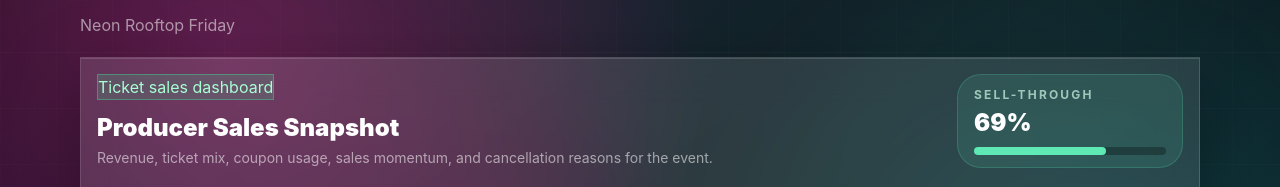
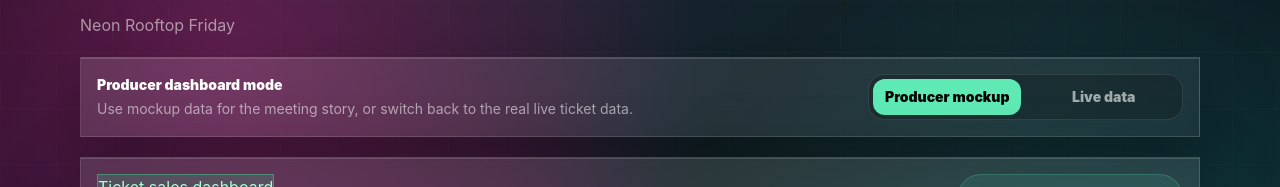
Before and after one commit to erezhanael/event-wallet-poc, a Next.js app: page /organizer/events/1/tickets in a window 1280 px wide. Shown: the part 172-359 px from the top of the page. Built offline with nearby package versions, Linux system fonts and the light colour scheme; no server answers.

Commit message:
Show ticket data toggle for Neon events

```diff
--- a/src/app/organizer/events/[eventId]/tickets/page.tsx
+++ b/src/app/organizer/events/[eventId]/tickets/page.tsx
@@ -5,7 +5,9 @@ import { TicketSalesDashboard } from "@/components/ticket-sales-dashboard";
 import { TicketTypeManager } from "@/components/ticket-type-manager";
 import { getEvent, getTicketPromotions, getTicketSalesDashboard, getTicketTypes } from "@/lib/data";
 
-const neonRooftopEventId = "11111111-1111-4111-8111-111111111111";
+function isNeonRooftopEvent(event: { event_code?: string | null; name?: string | null }) {
+  return event.event_code === "NEON-2026" || (event.name ?? "").toLowerCase().includes("neon rooftop");
+}
 
 export default async function TicketsPage({
   params,
@@ -16,16 +18,17 @@ export default async function TicketsPage({
 }) {
   const { eventId } = await params;
   const { ticketData } = await searchParams;
-  const showProducerToggle = eventId === neonRooftopEventId;
+  const event = await getEvent(eventId);
+
+  if (!event) return <AppShell><p>Event not found.</p></AppShell>;
+
+  const showProducerToggle = isNeonRooftopEvent(event);
   const ticketDataMode = showProducerToggle && ticketData !== "live" ? "mockup" : "live";
-  const [event, ticketTypes, promotions, ticketSalesDashboard] = await Promise.all([
-    getEvent(eventId),
+  const [ticketTypes, promotions, ticketSalesDashboard] = await Promise.all([
     getTicketTypes(eventId, true),
     getTicketPromotions(eventId).catch(() => []),
     getTicketSalesDashboard(eventId, ticketDataMode),
   ]);
-
-  if (!event) return <AppShell><p>Event not found.</p></AppShell>;
 
   return (
     <AppShell>
--- a/src/lib/data.ts
+++ b/src/lib/data.ts
@@ -401,7 +401,7 @@ function buildNeonRooftopMockupDashboard(): TicketSalesDashboard {
 }
 
 export async function getTicketSalesDashboard(eventId: string, dataMode: "mockup" | "live" = "live"): Promise<TicketSalesDashboard> {
-  if (eventId === mockEvent.id && dataMode === "mockup") {
+  if (dataMode === "mockup") {
     return buildNeonRooftopMockupDashboard();
   }
 
```
